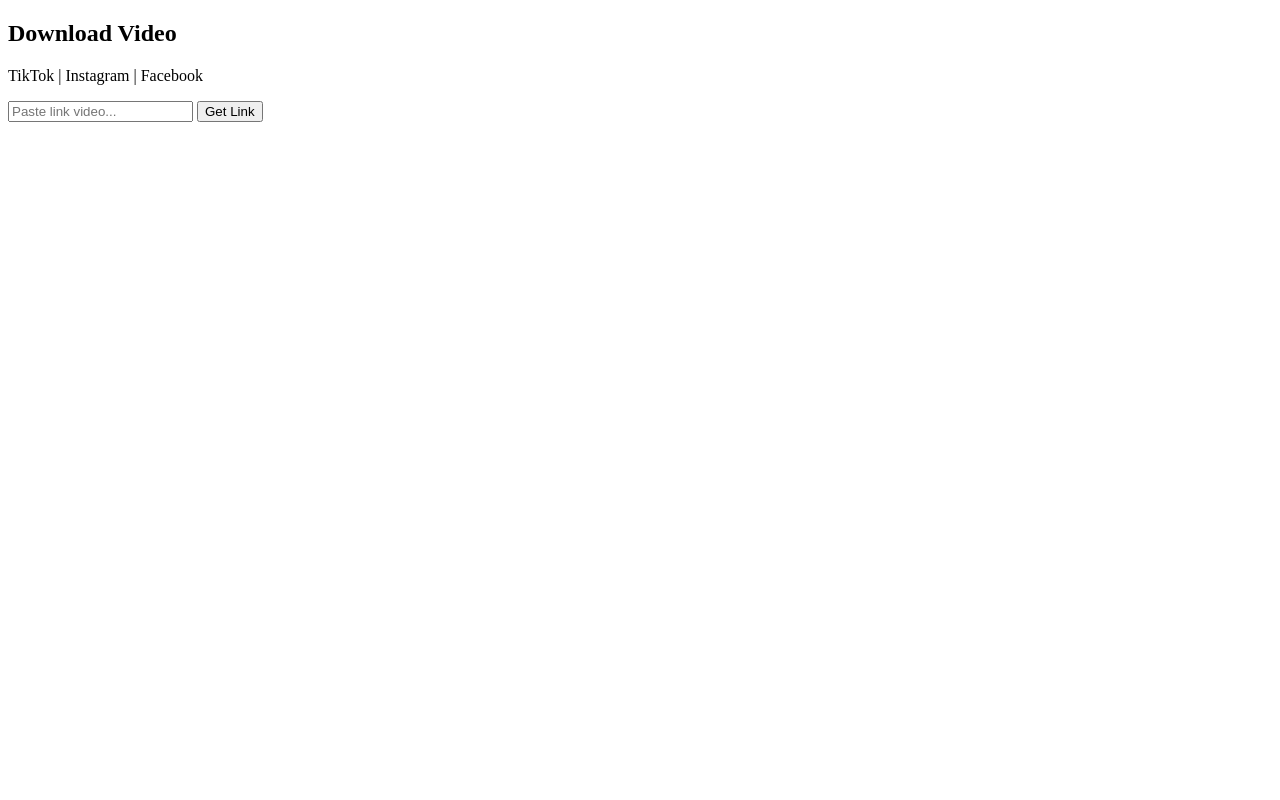
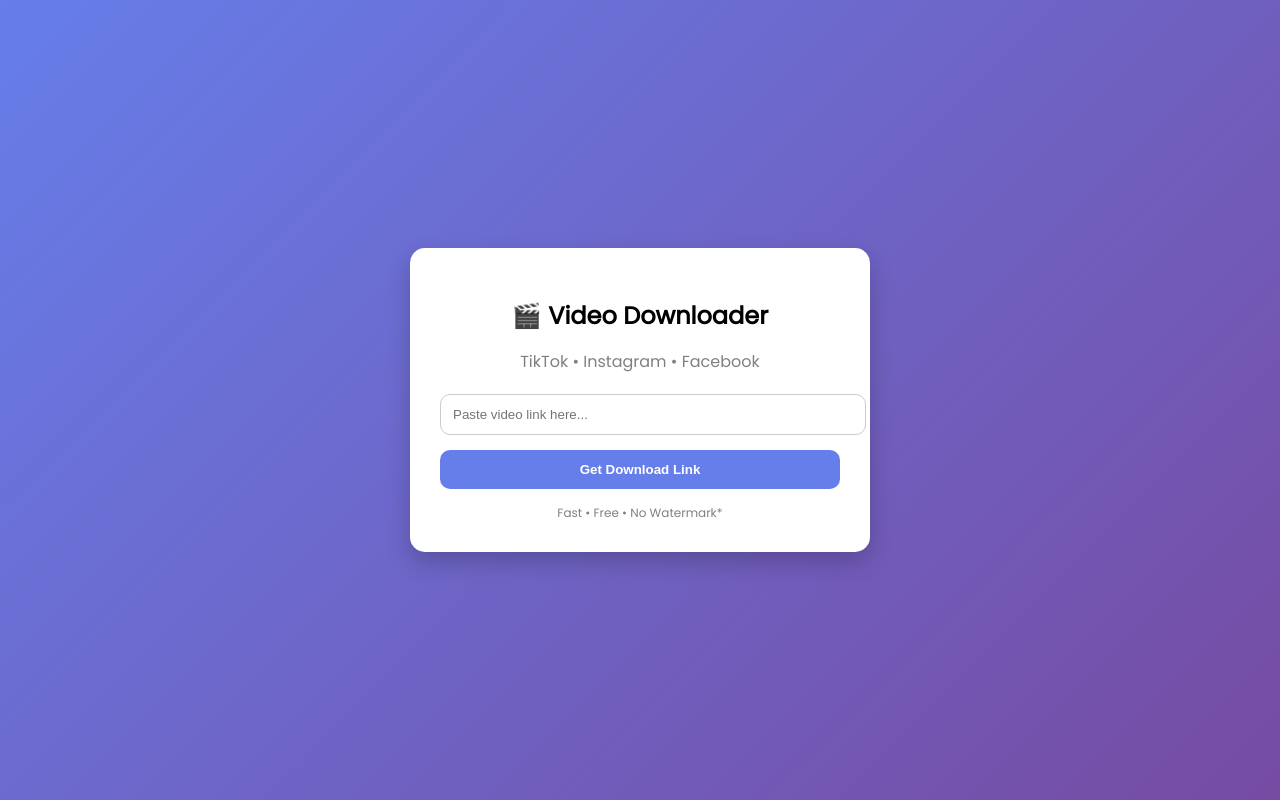
Before and after one commit to crusadealiance-ui/tikreeds, a Flask app: page / in a window 1280 px wide. Run offline with Flask 3, Linux system fonts and the light colour scheme.

Commit message:
Update index.html

```diff
--- a/templates/index.html
+++ b/templates/index.html
@@ -1,17 +1,89 @@
 <!DOCTYPE html>
-<html>
+<html lang="en">
 <head>
-    <title>Multi Downloader</title>
+    <meta charset="UTF-8">
+    <meta name="viewport" content="width=device-width, initial-scale=1.0">
+    <title>Multi Video Downloader</title>
+
+    <!-- Google Font -->
+    <link href="https://fonts.googleapis.com/css2?family=Poppins&display=swap" rel="stylesheet">
+
+    <style>
+        body {
+            font-family: 'Poppins', sans-serif;
+            background: linear-gradient(135deg, #667eea, #764ba2);
+            height: 100vh;
+            margin: 0;
+            display: flex;
+            align-items: center;
+            justify-content: center;
+        }
+
+        .card {
+            background: white;
+            padding: 30px;
+            border-radius: 15px;
+            width: 90%;
+            max-width: 400px;
+            text-align: center;
+            box-shadow: 0 10px 25px rgba(0,0,0,0.2);
+        }
+
+        h2 {
+            margin-bottom: 10px;
+        }
+
+        p {
+            color: gray;
+            margin-bottom: 20px;
+        }
+
+        input {
+            width: 100%;
+            padding: 12px;
+            border-radius: 10px;
+            border: 1px solid #ccc;
+            margin-bottom: 15px;
+        }
+
+        button {
+            width: 100%;
+            padding: 12px;
+            border: none;
+            border-radius: 10px;
+            background: #667eea;
+            color: white;
+            font-weight: bold;
+            cursor: pointer;
+        }
+
+        button:hover {
+            background: #5a67d8;
+        }
+
+        .footer {
+            margin-top: 15px;
+            font-size: 12px;
+            color: gray;
+        }
+    </style>
 </head>
+
 <body>
 
-    <h2>Download Video</h2>
-    <p>TikTok | Instagram | Facebook</p>
+<div class="card">
+    <h2>🎬 Video Downloader</h2>
+    <p>TikTok • Instagram • Facebook</p>
 
     <form action="/download" method="post">
-        <input type="text" name="url" placeholder="Paste link video..." required>
-        <button type="submit">Get Link</button>
+        <input type="text" name="url" placeholder="Paste video link here..." required>
+        <button type="submit">Get Download Link</button>
     </form>
+
+    <div class="footer">
+        Fast • Free • No Watermark*
+    </div>
+</div>
 
 </body>
 </html>
```
